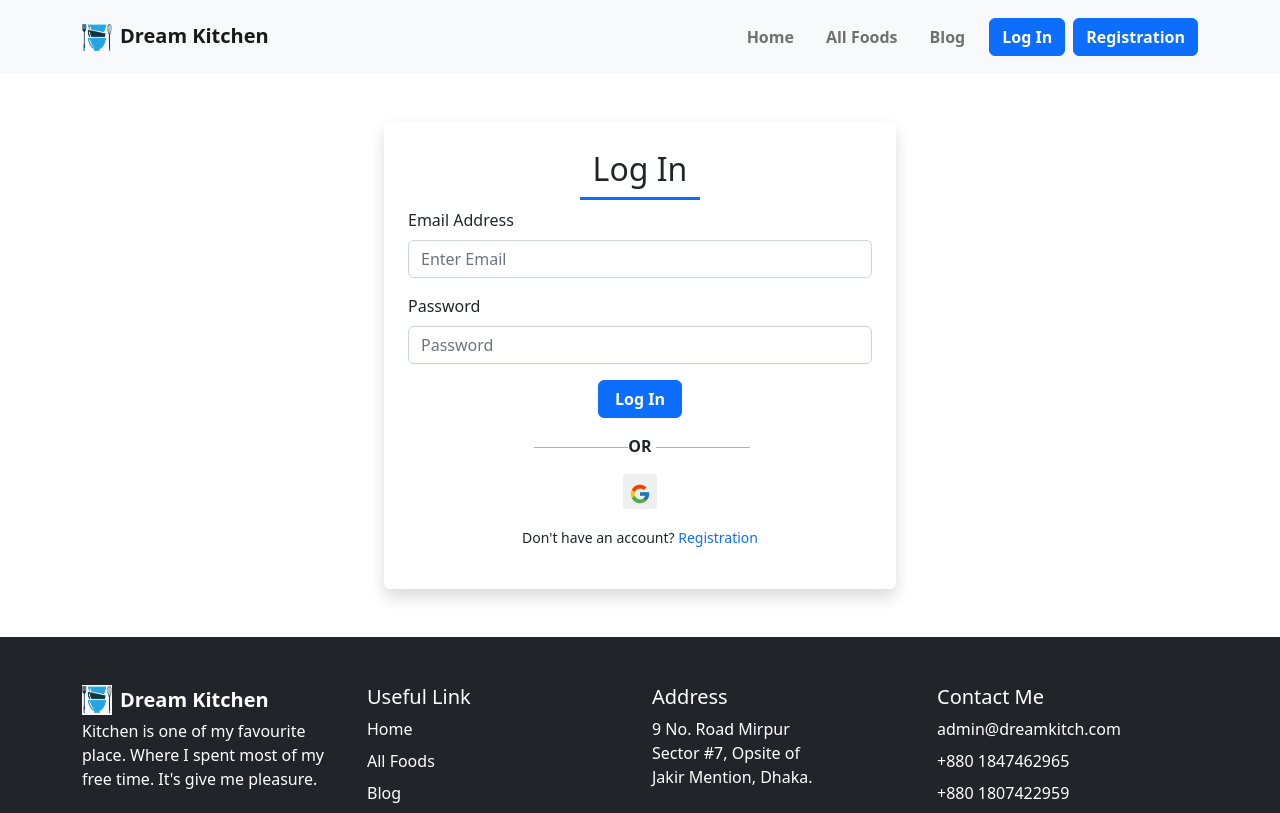
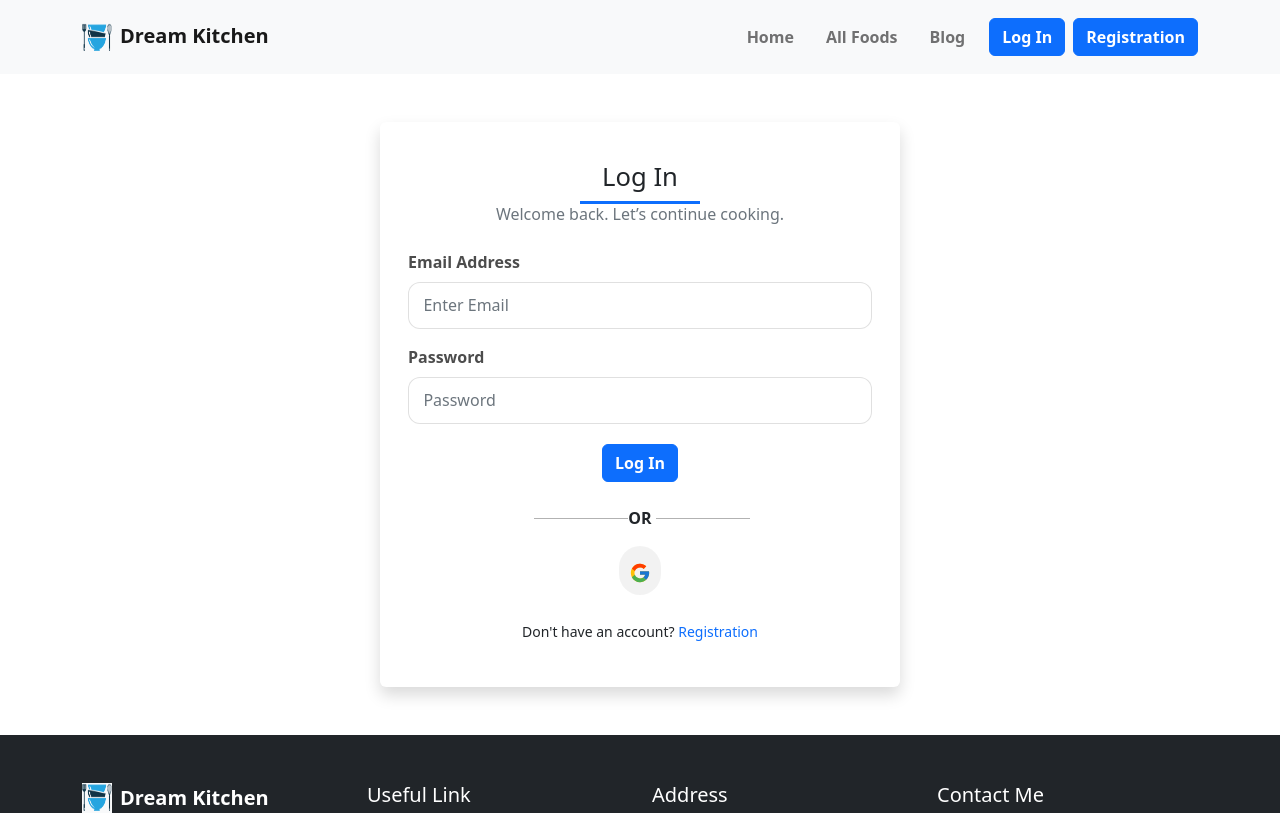
Before and after one commit to mdYeasin-cmd/dream-kitchen, a React (Create React App) app: page /login in a window 1280 px wide. Shown: the top 813 px of the page. Built offline with nearby package versions, Linux system fonts and the light colour scheme; no server answers.

Commit message:
Redesign auth forms layout

```diff
--- a/src/Pages/ManageUsers/LogIn/LogIn.css
+++ b/src/Pages/ManageUsers/LogIn/LogIn.css
@@ -1,3 +1,41 @@
+.form-container {
+    width: min(520px, 92vw);
+    background: #ffffff;
+}
+
+.auth-card {
+    padding: 12px 4px 4px;
+}
+
+.auth-header h2 {
+    font-size: 1.6rem;
+    margin-bottom: 0.35rem;
+}
+
+.auth-form {
+    margin-top: 1.5rem;
+}
+
+.auth-form .form-control {
+    border-radius: 12px;
+    padding: 0.65rem 0.9rem;
+    border-color: rgba(0, 0, 0, 0.12);
+}
+
+.auth-form .form-label {
+    font-weight: 600;
+    color: rgba(0, 0, 0, 0.7);
+}
+
+.auth-actions {
+    margin-top: 1.25rem;
+}
+
+.auth-submit {
+    padding: 0.55rem 2.5rem;
+    border-radius: 999px;
+}
+
 .or-line {
     position: relative;
 }
@@ -25,5 +63,13 @@
 .social-login-btn {
     border: none;
     font-size: 22px;
-    border-radius: 2px;
+    border-radius: 999px;
+    background: rgba(0, 0, 0, 0.05);
+    padding: 0.5rem 0.65rem;
+    transition: transform 0.2s ease, box-shadow 0.2s ease;
 }
+
+.social-login-btn:hover {
+    transform: translateY(-2px);
+    box-shadow: 0 8px 16px rgba(0, 0, 0, 0.12);
+}
--- a/src/Pages/ManageUsers/LogIn/LogIn.js
+++ b/src/Pages/ManageUsers/LogIn/LogIn.js
@@ -54,9 +54,13 @@ const LogIn = () => {
     return (
         <div className="form-container shadow p-4 my-5 mx-auto rounded">
 
-            <h2 className="text-center mb-3 services-title w-50 mx-auto py-1 rounded">Log In</h2>
+            <div className="auth-card">
+                <div className="auth-header text-center">
+                    <h2 className="services-title mx-auto py-1 rounded">Log In</h2>
+                    <p className="text-muted mb-0">Welcome back. Let’s continue cooking.</p>
+                </div>
 
-            <Form onSubmit={handleSubmit}>
+                <Form className="auth-form" onSubmit={handleSubmit}>
 
                     <Form.Group className="mb-3">
                         <Form.Label>Email Address</Form.Label>
@@ -68,14 +72,14 @@ const LogIn = () => {
                         <Form.Control name="password" type="password" placeholder="Password" />
                     </Form.Group>
 
-                <div className="text-center">
-                    <Button className="px-3 fw-semibold" variant="primary" type="submit">
+                    <div className="auth-actions text-center">
+                        <Button className="fw-semibold auth-submit" variant="primary" type="submit">
                             Log In
                         </Button>
                     </div>
                 </Form>
 
-            <div className="text-center mt-3">
+                <div className="text-center mt-4">
                     <span className="or-line fw-semibold">OR</span>
                 </div>
 
@@ -86,9 +90,10 @@ const LogIn = () => {
                 </div>
 
                 <div>
-                <p className="text-center mt-3">
+                    <p className="text-center mt-4">
                         <small>Don't have an account? <Link className="text-decoration-none" to="/registration">Registration</Link></small>
                     </p>
+                </div>
             </div>
 
         </div>
--- a/src/Pages/ManageUsers/Registration/Registration.css
+++ b/src/Pages/ManageUsers/Registration/Registration.css
@@ -1,3 +1,37 @@
 .form-container {
-    width: 40%;
+    width: min(520px, 92vw);
+    background: #ffffff;
 }
+
+.auth-card {
+    padding: 12px 4px 4px;
+}
+
+.auth-header h2 {
+    font-size: 1.6rem;
+    margin-bottom: 0.35rem;
+}
+
+.auth-form {
+    margin-top: 1.5rem;
+}
+
+.auth-form .form-control {
+    border-radius: 12px;
+    padding: 0.65rem 0.9rem;
+    border-color: rgba(0, 0, 0, 0.12);
+}
+
+.auth-form .form-label {
+    font-weight: 600;
+    color: rgba(0, 0, 0, 0.7);
+}
+
+.auth-actions {
+    margin-top: 1.25rem;
+}
+
+.auth-submit {
+    padding: 0.55rem 2.5rem;
+    border-radius: 999px;
+}
--- a/src/Pages/ManageUsers/Registration/Registration.js
+++ b/src/Pages/ManageUsers/Registration/Registration.js
@@ -54,8 +54,12 @@ const Registration = () => {
 
     return (
         <div className="form-container shadow p-4 my-5 mx-auto rounded">
-            <h2 className="text-center mb-3 services-title w-50 mx-auto py-1 rounded">Registration</h2>
-            <Form onSubmit={handleRegistration}>
+            <div className="auth-card">
+                <div className="auth-header text-center">
+                    <h2 className="services-title mx-auto py-1 rounded">Registration</h2>
+                    <p className="text-muted mb-0">Create your account to start cooking.</p>
+                </div>
+                <Form className="auth-form" onSubmit={handleRegistration}>
 
                     <Form.Group className="mb-3">
                         <Form.Label>Your Name</Form.Label>
@@ -77,8 +81,8 @@ const Registration = () => {
                         <Form.Control type="password" name="password" placeholder="Password" />
                     </Form.Group>
 
-                <div className="d-flex justify-content-center">
-                    <Button className="fw-semibold w-25" variant="primary" type="submit">
+                    <div className="auth-actions d-flex justify-content-center">
+                        <Button className="fw-semibold auth-submit" variant="primary" type="submit">
                             Registration
                         </Button>
                     </div>
@@ -89,6 +93,7 @@ const Registration = () => {
                         <small>Already have an account? <Link className="text-decoration-none" to="/login">Log In</Link></small>
                     </p>
                 </div>
+            </div>
 
         </div>
     );
```
Lines whose indentation alone changed are shown as unchanged.
